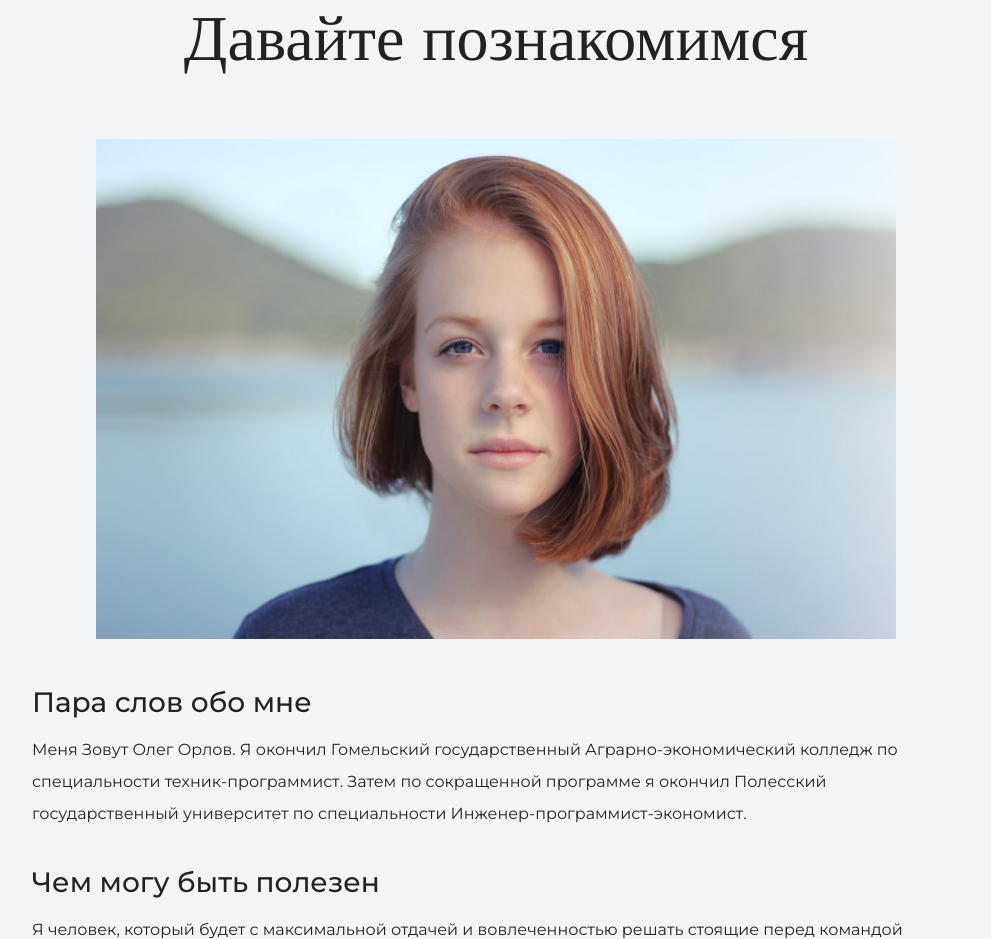
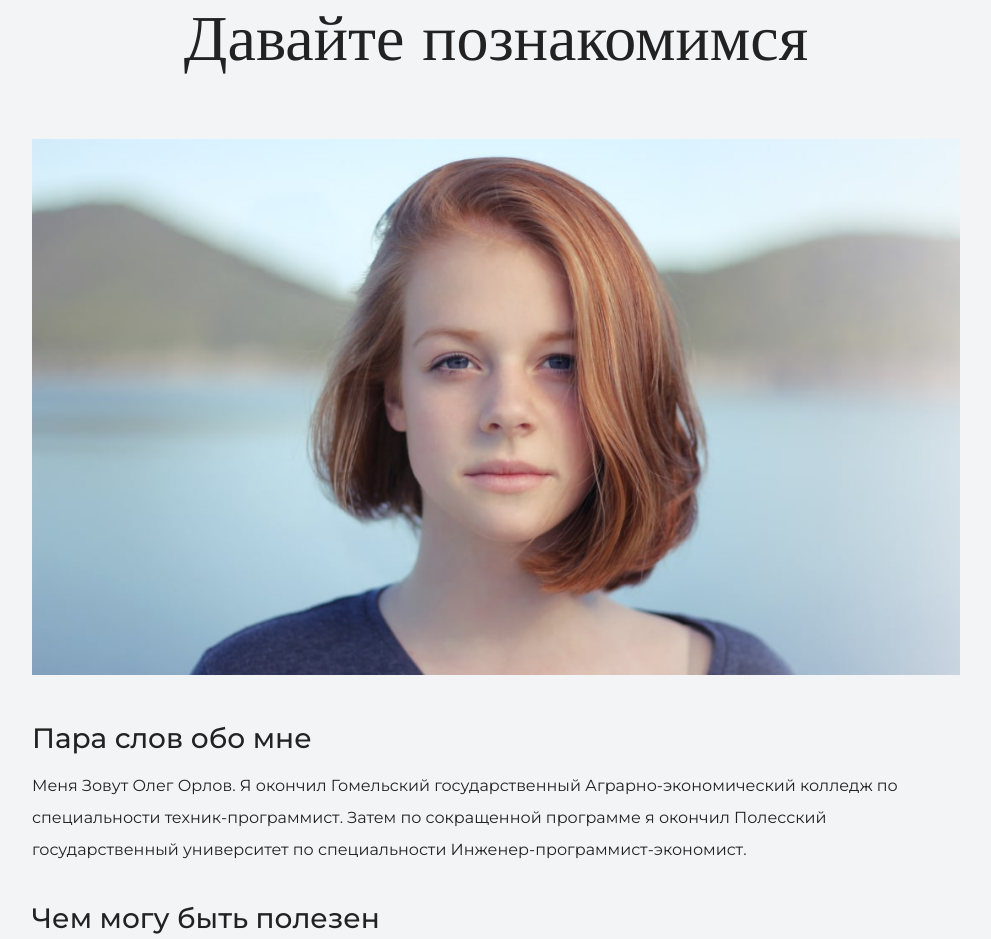
Before and after one commit to podlivaleh/my_site_profile, a plain HTML site: page index.html in a window 1280 px wide. Shown: the part 1225-2164 px from the top of the page, without its empty margins (144-1135 px from the left). Drawn offline with nearby package versions, Linux system fonts and the light colour scheme.

Commit message:
user-image изменение ширины и высоты картинки

```diff
--- a/index.html
+++ b/index.html
@@ -27,7 +27,7 @@
 		<div class="container">
 			<h2 class="subheading">Давайте познакомимся</h2>
 			<figure class="user-image">
-				<img src="files/user.jpg" width="800" height="500" alt="Фото теоритически будущего верстальщика">
+				<img src="files/user.jpg" width="928" height="536" alt="Фото теоритически будущего верстальщика">
 			</figure>
 			<h3>Пара слов обо мне</h3>
 			<p>Меня Зовут Олег Орлов. Я окончил Гомельский государственный Аграрно-экономический колледж по специальности техник-программист. Затем по сокращенной программе я окончил Полесский государственный университет по специальности
```
